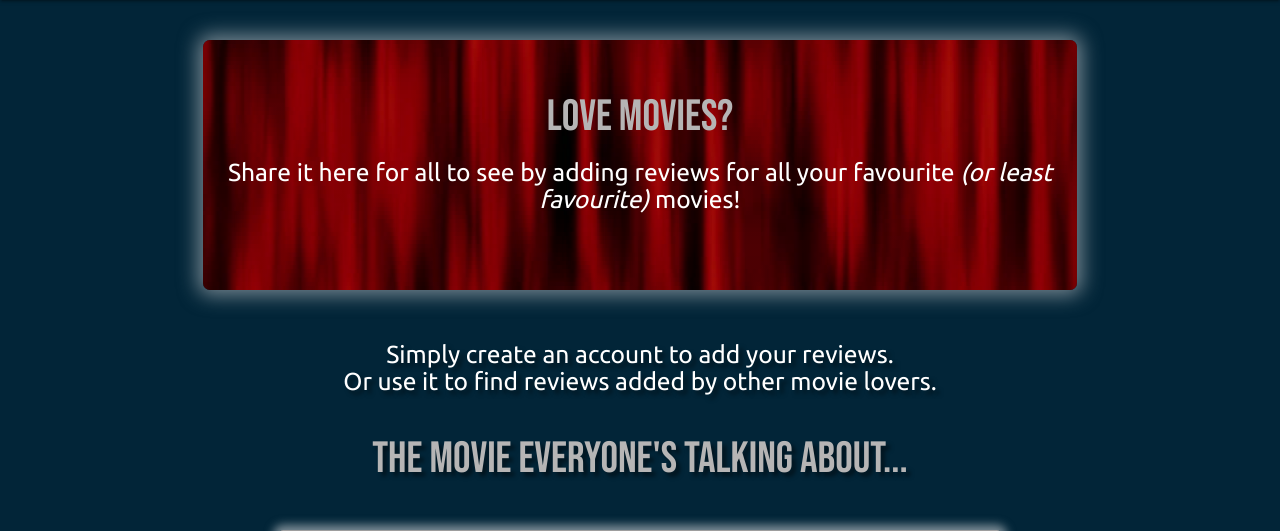
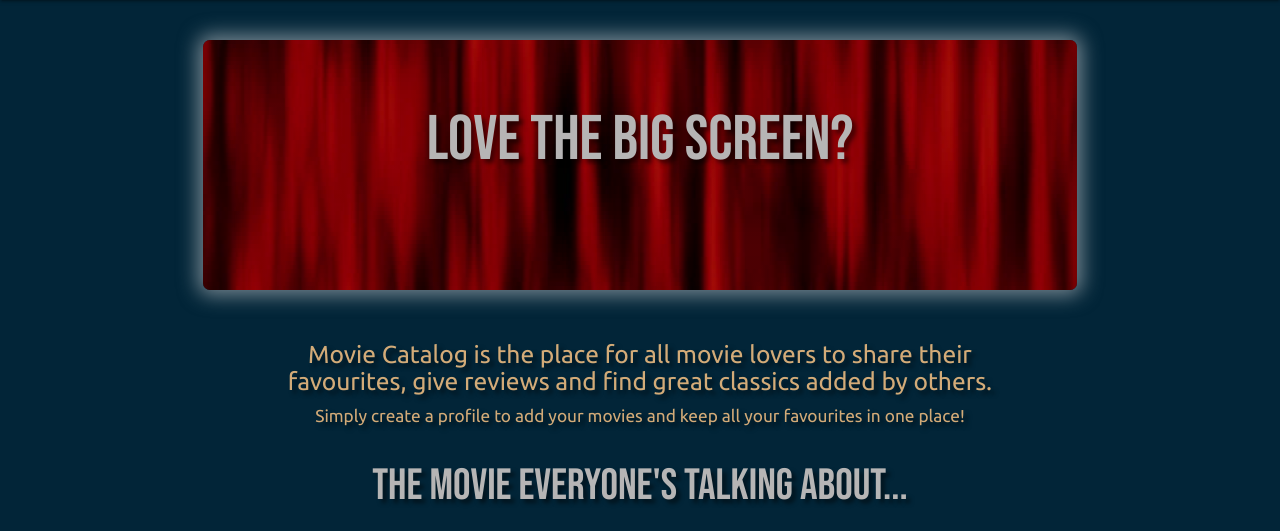
Before and after one commit to Ashb87/Ms3-Movie-Review, a Flask app: page / in a window 1280 px wide. Shown: the part 64-595 px from the top of the page. Run offline with Flask 2, Linux system fonts and the light colour scheme; some libraries are stand-ins or nearby versions; grey boxes are pictures that could not be loaded.

Commit message:
changed heading text and added custom styling

```diff
--- a/static/css/style.css
+++ b/static/css/style.css
@@ -20,6 +20,7 @@ body{
 
 /* --- Headings --- */
 
+h1,
 h3,
 h4 {
     font-family: "bebas neue";
@@ -98,7 +99,7 @@ nav.custom-bg {
 /* --- Buttons --- */
 
 .btn-small {
-    margin: 15px;
+    margin: 10px;
     border-radius: 5px;
 }
 
@@ -184,6 +185,10 @@ nav.custom-bg {
     margin-top: 30px;
     margin-bottom: 40px;
     box-shadow: 0px 0px 10px 5px rgba(248, 246, 246, 0.5);
+}
+
+.home-text {
+    color: #d3ab78;
 }
 
 
--- a/templates/index.html
+++ b/templates/index.html
@@ -1,23 +1,25 @@
 {% extends "base.html" %}
 {% block content %}
+
 
     <div class="row">
         <div class="col s12">
             <div class="card-panel home-bg">
-                <h3 class="center-align">
-                    Love Movies?
-                </h3>
-                <h5 class="center-align white-text">
-                    Share it here for all to see by adding reviews for all your favourite <em>(or least favourite)</em> movies!
-                </h5>
+                <h1 class="center-align text-shadow">
+                    Love The Big Screen?
+                </h1>
             </div>
         </div>
     </div>
 
     <div class="row">
-        <div class="col s12 center-align">
-            <h5 class="white-text text-shadow">Simply create an account to add your reviews.<br> Or use it to find reviews added by other movie lovers.
+        <div class="col s12 m10 offset-m1 center-align">
+            <h5 class="home-text text-shadow">Movie Catalog is the place for all movie lovers to share their favourites,
+                give reviews and find great classics added by others.
             </h5>
+            <h6 class ="home-text text-shadow">
+                Simply create a profile to add your movies and keep all your favourites in one place!
+            </h6>
         </div>
     </div>
 
@@ -25,6 +27,7 @@
         The Movie Everyone's Talking About...
     </h3>
 
+    <!-- embedded code from youtube to display movie trailer -->
     <section>
         <div class="row">
             <div class="col s12 m10 offset-m1">
@@ -36,6 +39,7 @@
         </div>
     </section>
 
+    <!-- Allows user to either login/register or add a movie if already signed in-->
     <div class="row">
         <div class="col s12 center-align">
             {% if session.user %}
```
